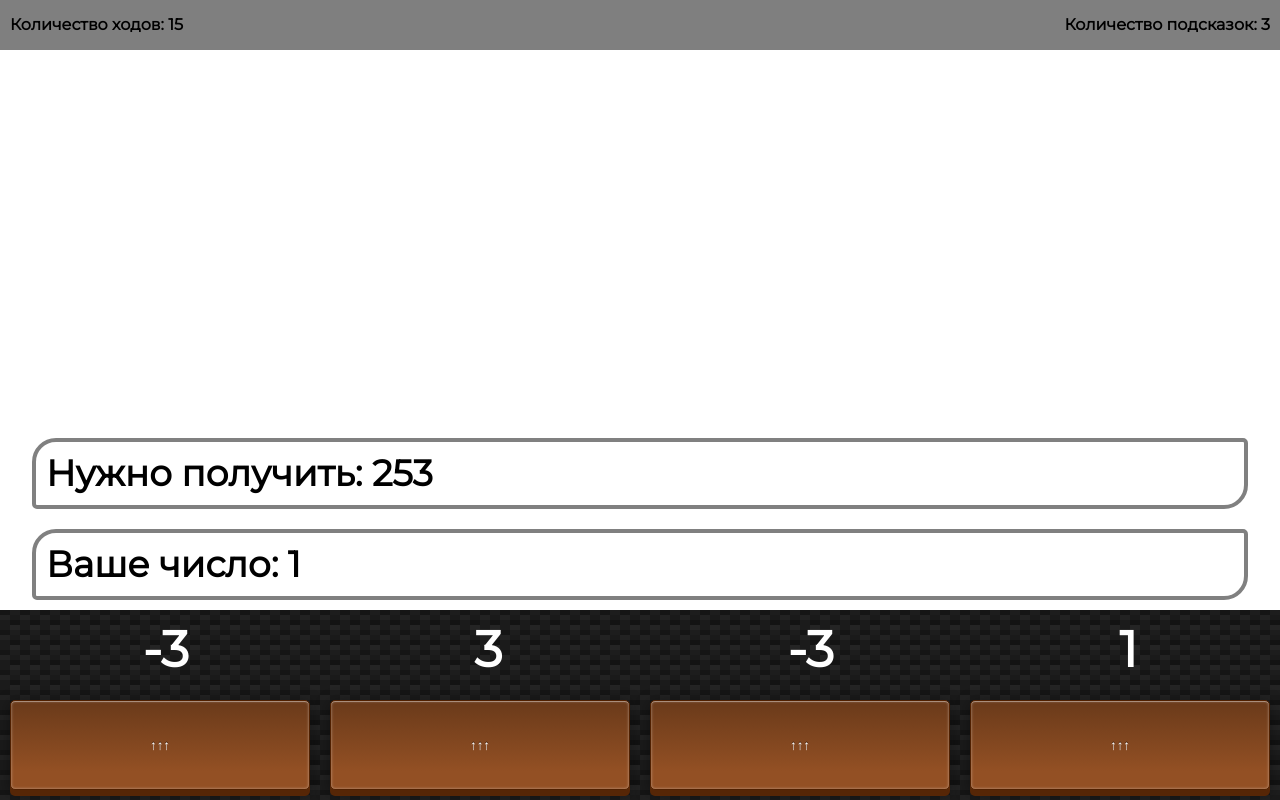
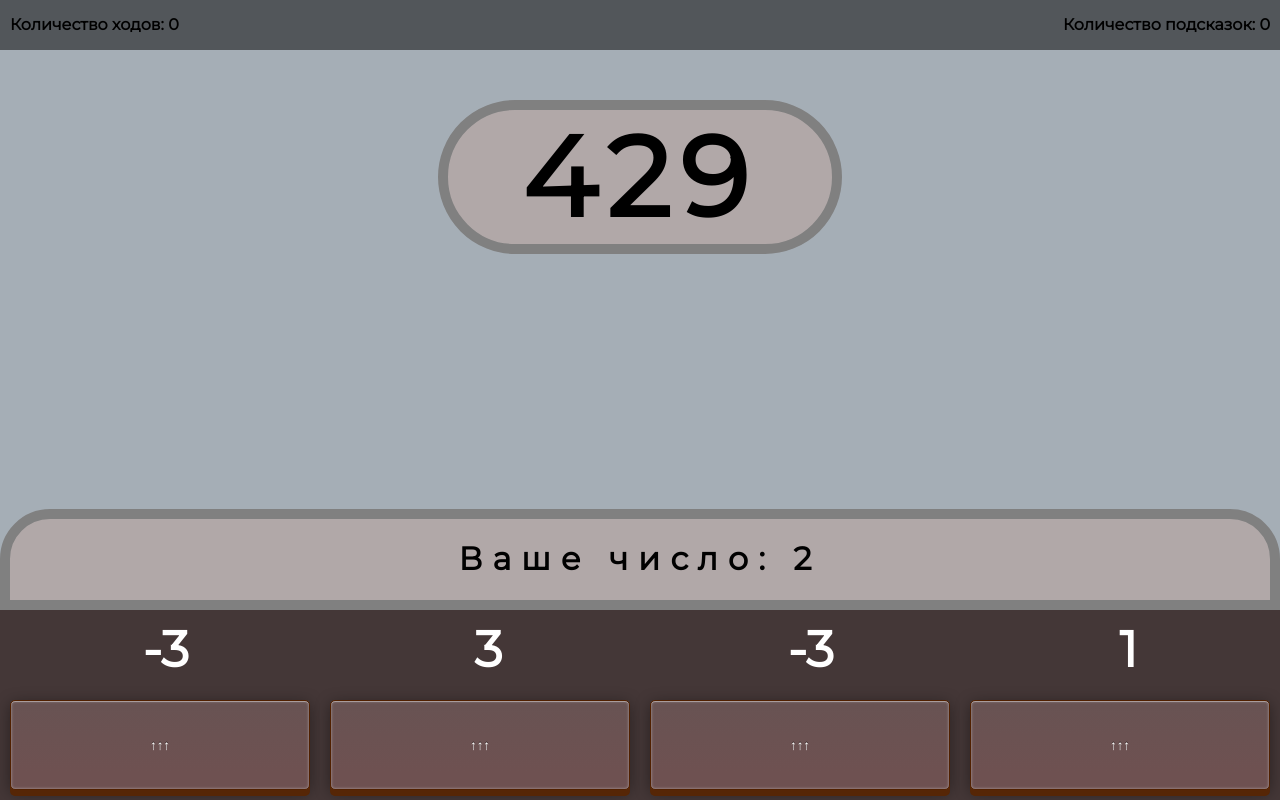
Before and after one commit to Gromoboy666/game, a plain HTML site: page index.html in a window 1280 px wide. Drawn offline with Linux system fonts and the light colour scheme.

Commit message:
Add files via upload

```diff
--- a/css/reset.css
+++ b/css/reset.css
@@ -1,5 +1,5 @@
 /* сброс стилей браузера */
-html, body, div, span, object, iframe, h1, h2, h3, h4, h5, h6, p, blockquote, pre, a, abbr, acronym, address, big, cite, code, del, dfn, em, img, ins, kbd, q, s, samp,small, strike, strong, sub, sup, tt, var, b, u, i, center, dl, dt, dd, ol, ul, li, fieldset, form, label, legend,
+html, body, div, span, object, iframe, h2, h3, h4, h5, h6, p, blockquote, pre, a, abbr, acronym, address, big, cite, code, del, dfn, em, img, ins, kbd, q, s, samp,small, strike, strong, sub, sup, tt, var, b, u, i, center, dl, dt, dd, ol, ul, li, fieldset, form, label, legend,
 table, caption, tbody, tfoot, thead, tr, th, td, article, aside, canvas, details, embed,
 figure, figcaption, footer, header, hgroup, menu, nav, output, ruby, section, summary,
 time, mark, audio, video {
--- a/css/style.css
+++ b/css/style.css
@@ -1,6 +1,7 @@
 body{
 	font-family: 'Montserrat', sans-serif;
 	margin: 0px;
+  background-color: rgb(165, 174, 182);
 }
 
 /******************* стиль кнопок ***************/
@@ -10,7 +11,7 @@ body{
   height:90px;
   display: inline-block;
   font-weight: bold;
-  color: #fff;
+  color: rgb(255, 255, 255);
   text-decoration: none;
   text-shadow: 0 -1px rgba(0,0,0,.5);
   user-select: none;
@@ -18,7 +19,7 @@ body{
   border: 1px solid rgb(80,32,0);
   border-radius: 5px;
   outline: none;
-  background: rgb(147,80,36) linear-gradient(rgb(106,58,26), rgb(147,80,36) 80%);
+  background: rgb(147,80,36) linear-gradient(rgb(104, 83, 83), rgb(110, 81, 81) 80%);
   box-shadow:
    0 6px rgb(86,38,6),
    0 3px 15px rgba(0,0,0,.4),
@@ -51,23 +52,36 @@ body{
 .menu li {
   display:inline-block;
   padding:10px;
-  font-size:16px;
+  font-size:1em;
   font-weight:bold;
 }
-div.answers h1 {
-  margin:10px auto;
-  border: 4px solid gray;
-  width:95%;
-  height:50%;
-  padding:10px;
-  border-radius: 24px  5px 24px 5px;
-  bottom:0;
-  font-size:36px;
+h1 {text-align:center;}
+
+div.first h1 {
+  border:10px solid gray;
+  margin:50px auto;
+  width:30%;
+  font-size:7em;
+  padding:auto;
+  letter-spacing:10px;
+  background-color: rgb(177, 168, 168);
+  border-radius: 100px;
+
+}
+div.second {
+  border:10px solid gray;
+  padding:auto;
+  letter-spacing:10px;
+  background-color: rgb(177, 168, 168);
+  border-radius: 50px 50px 0px 0px;
+
+}
+div.second h1 {
+  font-weight:bold;
 }
 div.answers ol.nums li {
   display:inline-block;
   padding:10px;
-  font-size:20px;
   font-weight:bold;
   margin:0px auto;
   font-size:50px;
@@ -76,7 +90,8 @@ div.answers ol.nums li {
 div.answers ol, div.answers div.col-3 {
   margin:0 auto;
   box-sizing: border-box;
-  background: -webkit-linear-gradient(63deg, #151515 5px, transparent 5px) 0 5px,
+  background-color:rgb(68, 55, 55);
+  /* background: -webkit-linear-gradient(63deg, #151515 5px, transparent 5px) 0 5px,
             -webkit-linear-gradient(243deg, #151515 5px, transparent 5px) 10px 0px,
             -webkit-linear-gradient(63deg, #222 5px, transparent 5px) 0px 10px,
             -webkit-linear-gradient(243deg, #222 5px, transparent 5px) 10px 5px,
@@ -95,7 +110,7 @@ background: linear-gradient(27deg, #151515 5px, transparent 5px) 0 5px,
             linear-gradient(90deg, #1b1b1b 10px, transparent 10px),
             linear-gradient(#1d1d1d 25%, #1a1a1a 25%, #1a1a1a 50%, transparent 50%, transparent 75%, #242424 75%, #242424);
 background-size: 20px 20px;
-background-color: #131313
+background-color: #131313 */
 }
 div.answers {
   width:100%;
--- a/index.html
+++ b/index.html
@@ -14,16 +14,21 @@
     <div class='container-fluid g-0'>
       <div class="row menu g-0">
         <ol class="d-flex justify-content-between">
-          <li>Количество ходов: 15 </li>
-          <li>Количество подсказок: 3 </li>
+          <li>Количество ходов: <span id="moves">0</span></li>
+          <li>Количество подсказок: 0 </li>
         </ol>
       </div>
+    </div>
+    <!-- <div class="container">
+
+    </div> -->
+    <div class="first">
+      <h1><span id="needNumber">253</span></h1>
+    </div>
 
       <div class="row bottom g-0">
-
         <div class="row answers g-0">
-          <h1>Нужно получить: <span id="needNumber">253</span></h1>
-          <h1>Ваше число: <span id="MyNumber">1</span></h1>
+          <div class="second"><h1>Ваше число: <span id="MyNumber">1</span></h1></div>
           <ol class="d-flex justify-content-between nums">
             <li id='answer-1'>5</li>
             <li id='answer-2'>-4</li>
@@ -37,7 +42,7 @@
         </div>
       </div>
 
-    </div>
+
     <script type="text/javascript" src='js/my.js'></script>
   </body>
 </html>
--- a/js/my.js
+++ b/js/my.js
@@ -1,7 +1,11 @@
 var h = window.screen.availHeight;
 var w = window.screen.availWidth;
 array = [];
-var MyNumber = 1;
+var MyNumber = getRandomInt(1, 15);
+document.getElementById('MyNumber').innerHTML = Math.ceil(MyNumber);
+var movesCounter = 0;
+var moves = document.getElementById("moves");
+var needNumber = document.getElementById("needNumber");
 function getRandomInt(min, max) {
   return Math.floor(Math.random() * (max - min)) + min;
 }
@@ -31,17 +35,34 @@ function sign(answer){
   if (answer != 0){
     random = getRandomInt(1, 5);
     if(random == 1){
+      console.log(MyNumber, "+", answer, "=", MyNumber + parseInt(answer))
       MyNumber += parseInt(answer);
+      alert("Выполнено сложение!")
+
     } else if(random == 2) {
+      console.log(MyNumber, "-", answer, "=", MyNumber - parseInt(answer))
       MyNumber -= parseInt(answer);
+      alert("Выполнено вычитание!")
     } else if(random == 3) {
+      console.log(MyNumber, "/", answer, "=", MyNumber / parseInt(answer))
       MyNumber /= parseInt(answer);
+
+      alert("Выполнено деление!")
     } else if(random == 4) {
+      console.log(MyNumber, "*", answer, "=", MyNumber * parseInt(answer))
       MyNumber *= parseInt(answer);
+      alert("Выполнено умножение!")
     }
-}
-  document.getElementById('MyNumber').innerHTML = Math.floor(MyNumber);
+    MyNumber = Math.ceil(MyNumber);
+    movesCounter+=1;
+    moves.innerHTML = movesCounter;
+  }
+  document.getElementById('MyNumber').innerHTML = Math.ceil(MyNumber);
   generate()
+  if (MyNumber == needNumber.innerHTML){
+    alert("Вы победили! Число было изменено, можно продолжить игру")
+    needNumber.innerHTML = getRandomInt(100, 1000);
+  }
 }
 
 
@@ -60,6 +81,7 @@ function move4() {
 
 function init(){
   generate();
+  needNumber.innerHTML = getRandomInt(100, 1000);
   var but1 = document.getElementById('but-1');
   var but2 = document.getElementById('but-2');
   var but3 = document.getElementById('but-3');
```
Also changed, not shown: css/bootstrap-grid.min.css.
